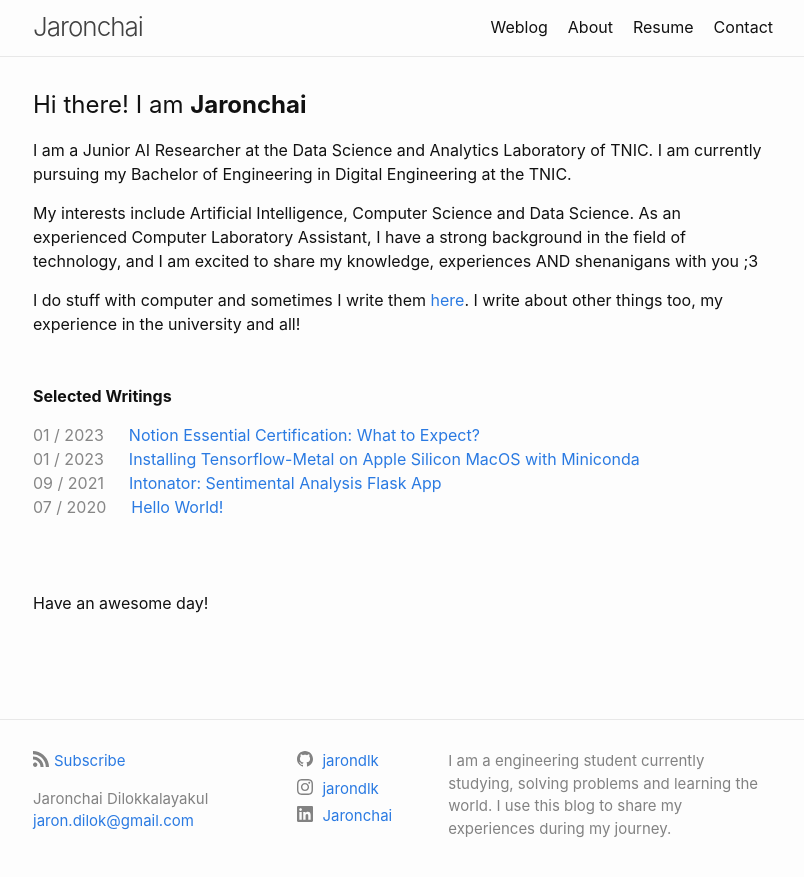
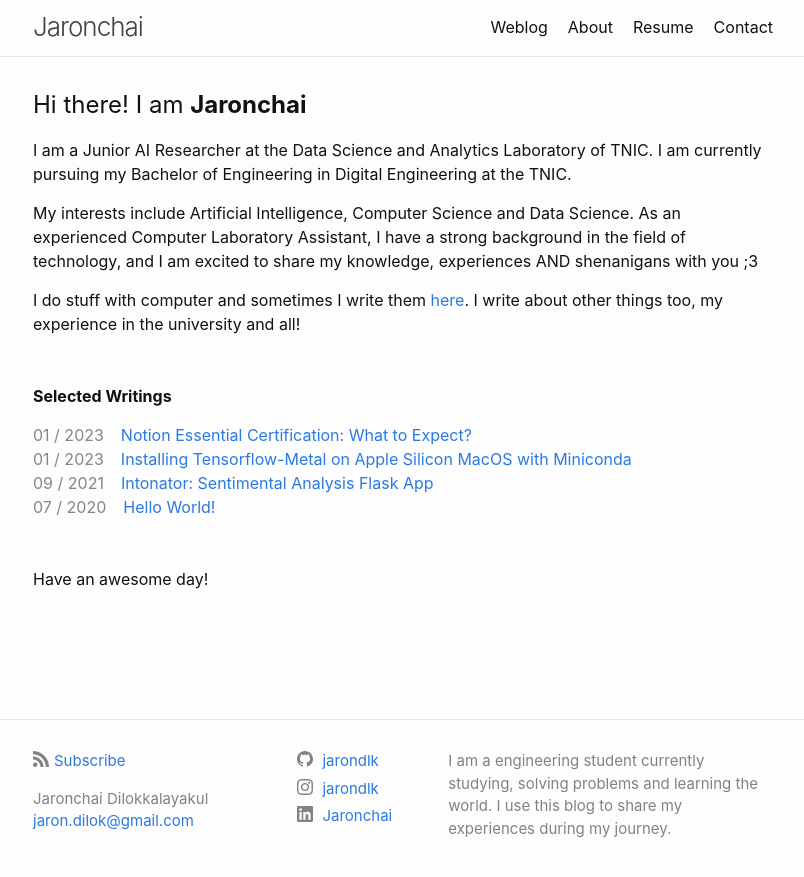
Before and after one commit to jarondlk/jaronchai-blog, a Jekyll site: the page built from index.markdown, in a window 1280 px wide. Shown: the top 877 px of the page, without its empty margins (237-1041 px from the left). Built offline with Jekyll 4.4.1, drawn with Linux system fonts in a browser that asks for light colours.

Commit message:
Change tab size

```diff
--- a/_includes/featured.html
+++ b/_includes/featured.html
@@ -5,7 +5,7 @@
 <li style="list-style-type: none;">
 
     <span style="opacity: 0.5;">{{ post.date | date: "%m / %Y" }}</span>
-    &emsp;
+    &ensp;
     <a href=" {{ post.url | relative_url }}">{{ post.title }}</a>
 
     <br>
--- a/index.markdown
+++ b/index.markdown
@@ -18,7 +18,6 @@ I do stuff with computer and sometimes I write them [here][blog]. I write about
 **Selected Writings**
 {%- include featured.html -%}
 \
-\
 Have an awesome day!
 
 [blog]: weblog/
```
